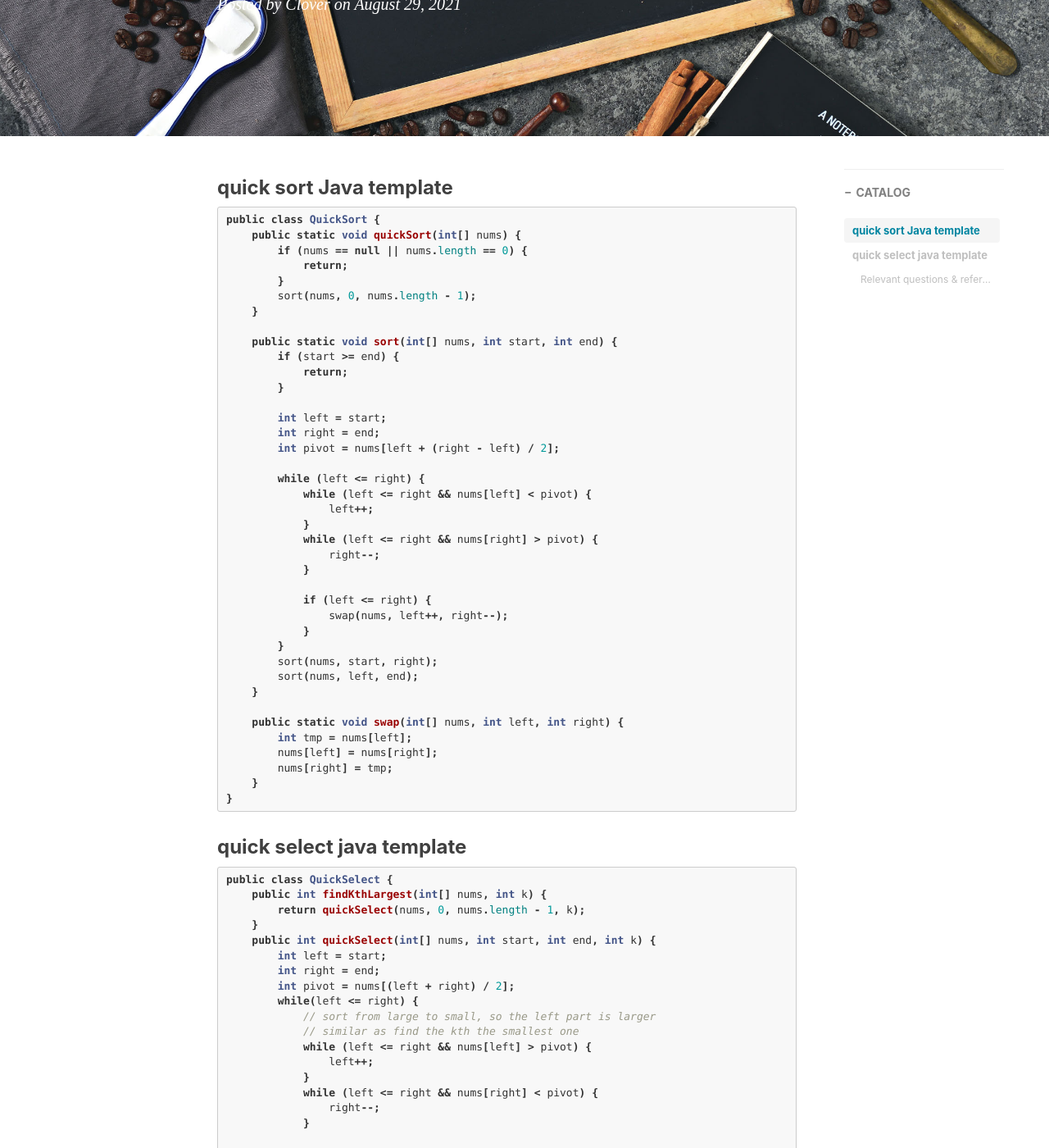
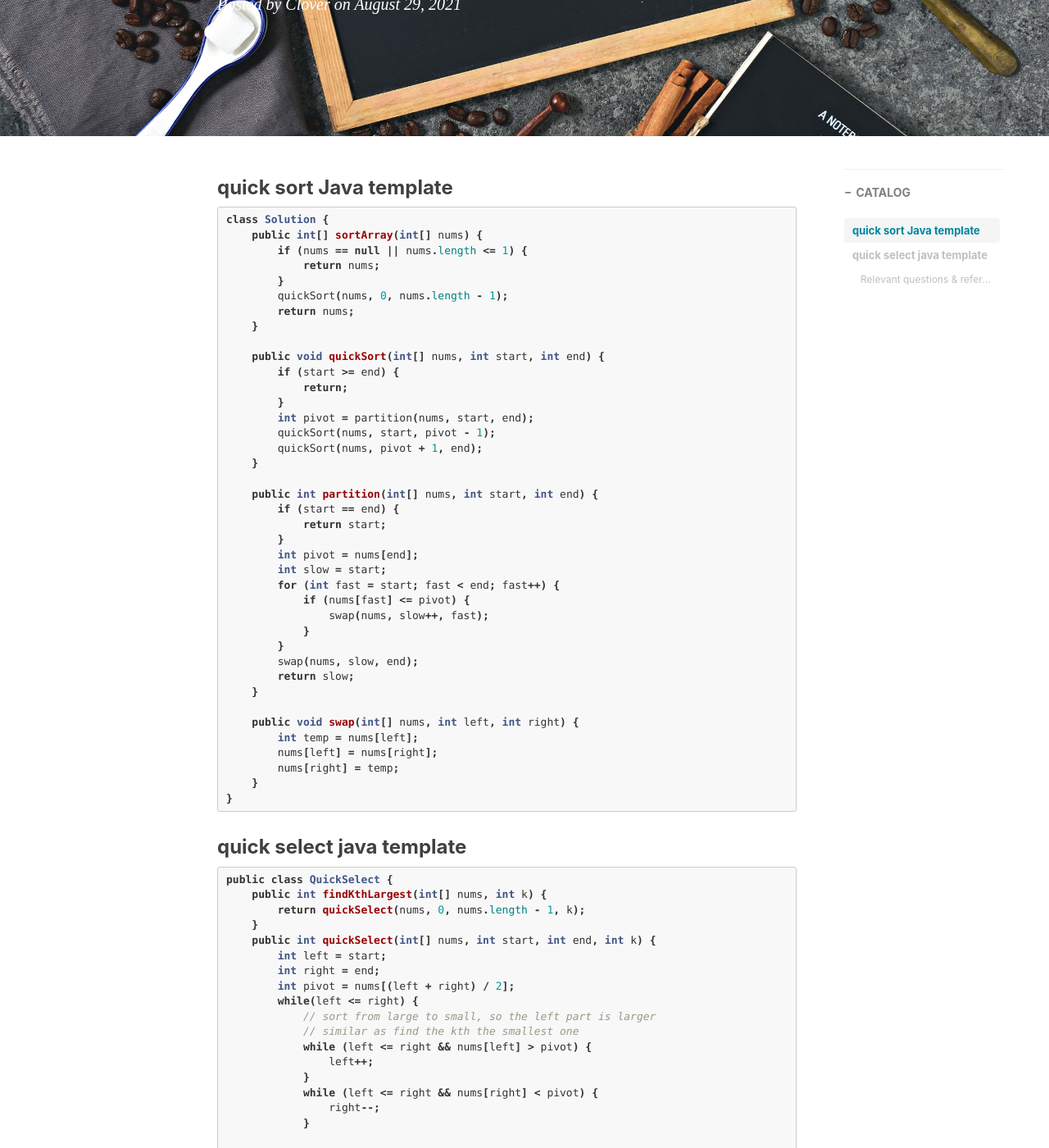
Before and after one commit to ly16/ly16.github.io, a Jekyll site: the page built from _posts/2021-08-29-leetcode-quickselect-template.md, in a window 1280 px wide and 1400 px high, scrolled down 417 px. Shown: the whole window at 82% size. Built offline with Jekyll 4.4.1, drawn with Linux system fonts in a browser that asks for light colours; nearby versions of some CDN libraries; comment, search, counter and statistics services are not loaded.

Commit message:
Update 2021-08-29-leetcode-quickselect-template.md
update quick sort

````diff
--- a/_posts/2021-08-29-leetcode-quickselect-template.md
+++ b/_posts/2021-08-29-leetcode-quickselect-template.md
@@ -13,43 +13,43 @@ tags:
 ### quick sort Java template
 
 ```java
-public class QuickSort {
-    public static void quickSort(int[] nums) {
-        if (nums == null || nums.length == 0) {
-            return;
+class Solution {
+    public int[] sortArray(int[] nums) {
+        if (nums == null || nums.length <= 1) {
+            return nums;
         }
-        sort(nums, 0, nums.length - 1);
+        quickSort(nums, 0, nums.length - 1);
+        return nums;
     }
 
-    public static void sort(int[] nums, int start, int end) {
+    public void quickSort(int[] nums, int start, int end) {
         if (start >= end) {
             return;
         }
+        int pivot = partition(nums, start, end);
+        quickSort(nums, start, pivot - 1);
+        quickSort(nums, pivot + 1, end);
+    }
 
-        int left = start;
-        int right = end;
-        int pivot = nums[left + (right - left) / 2];
-
-        while (left <= right) {
-            while (left <= right && nums[left] < pivot) {
-                left++;
-            }
-            while (left <= right && nums[right] > pivot) {
-                right--;
-            }
-
-            if (left <= right) {
-                swap(nums, left++, right--);
+    public int partition(int[] nums, int start, int end) {
+        if (start == end) {
+            return start;
+        }
+        int pivot = nums[end];
+        int slow = start;
+        for (int fast = start; fast < end; fast++) {
+            if (nums[fast] <= pivot) {
+                swap(nums, slow++, fast);
             }
         }
-        sort(nums, start, right);
-        sort(nums, left, end);
+        swap(nums, slow, end);
+        return slow;
     }
 
-    public static void swap(int[] nums, int left, int right) {
-        int tmp = nums[left];
+    public void swap(int[] nums, int left, int right) {
+        int temp = nums[left];
         nums[left] = nums[right];
-        nums[right] = tmp;
+        nums[right] = temp;
     }
 }
 ```
````
